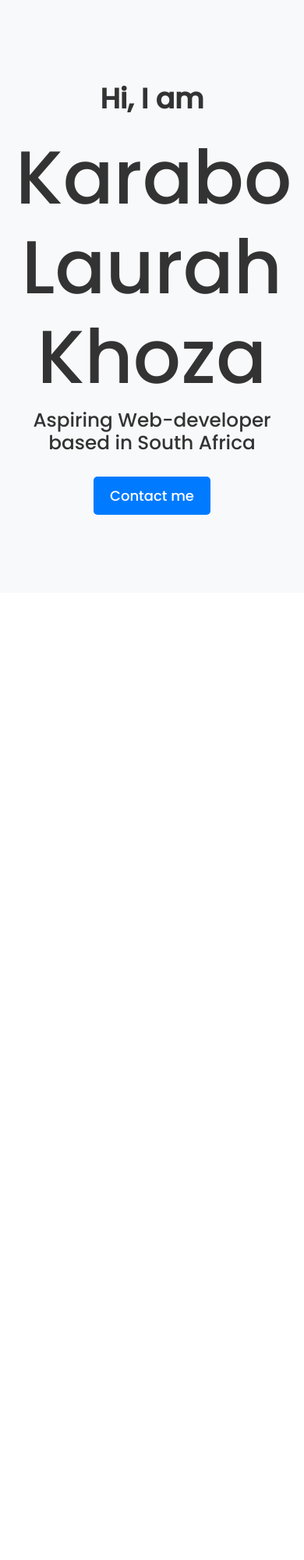
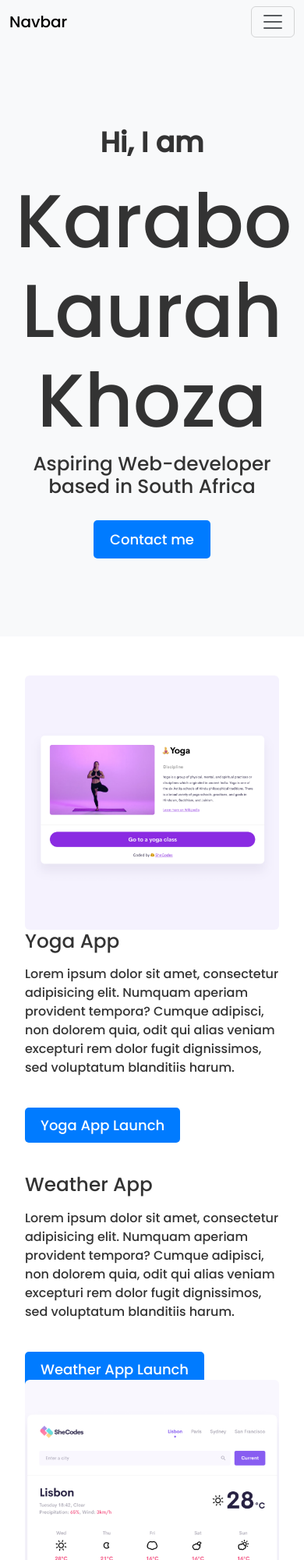
Before and after one commit to Karabo-Khoza/personal-portfolio-project, a plain HTML site: page index.html in a window 390 px wide. Shown: the top 2000 px of the page at 78% size. Before the commit the page ends 844 px from the top, so only its background shows below. Drawn offline with nearby package versions, Linux system fonts and the light colour scheme.

Commit message:
Completed technical elements of the landing page

```diff
--- a/index.html
+++ b/index.html
@@ -28,11 +28,109 @@
     <title>Personal</title>
   </head>
   <body>
+    <nav class="navbar navbar-expand-lg bg-body-tertiary">
+      <div class="container-fluid">
+        <a class="navbar-brand" href="#">Navbar</a>
+        <button
+          class="navbar-toggler"
+          type="button"
+          data-bs-toggle="collapse"
+          data-bs-target="#navbarNavAltMarkup"
+          aria-controls="navbarNavAltMarkup"
+          aria-expanded="false"
+          aria-label="Toggle navigation"
+        >
+          <span class="navbar-toggler-icon"></span>
+        </button>
+        <div class="collapse navbar-collapse" id="navbarNavAltMarkup">
+          <div class="navbar-nav">
+            <a class="nav-link active" aria-current="page" href="#">Home</a>
+            <a class="nav-link" href="#">Features</a>
+            <a class="nav-link" href="#">Pricing</a>
+            <a class="nav-link disabled" aria-disabled="true">Disabled</a>
+          </div>
+        </div>
+      </div>
+    </nav>
     <div class="header">
       <p>Hi, I am</p>
       <h1>Karabo Laurah Khoza</h1>
       <h2>Aspiring Web-developer based in South Africa</h2>
       <a href="#" class="btn btn-branding">Contact me</a>
     </div>
+    <div class="main">
+      <div class="container">
+        <div class="row">
+          <div class="col-md-6">
+            <img src="images/yoga.png" alt="Yoga" class="img-fluid rounded" />
+          </div>
+          <div class="col-md-6">
+            <h2 class="mb-3">Yoga App</h2>
+            <p class="app-description">
+              Lorem ipsum dolor sit amet, consectetur adipisicing elit. Numquam
+              aperiam provident tempora? Cumque adipisci, non dolorem quia, odit
+              qui alias veniam excepturi rem dolor fugit dignissimos, sed
+              voluptatum blanditiis harum.
+            </p>
+            <div class="mt-5">
+              <a href="#" class="btn-branding" title="click to launch"
+                >Yoga App Launch</a
+              >
+            </div>
+          </div>
+        </div>
+        <div class="row mt-5">
+          <div class="col-md-6">
+            <h2 class="mb-3">Weather App</h2>
+            <p class="app-description">
+              Lorem ipsum dolor sit amet, consectetur adipisicing elit. Numquam
+              aperiam provident tempora? Cumque adipisci, non dolorem quia, odit
+              qui alias veniam excepturi rem dolor fugit dignissimos, sed
+              voluptatum blanditiis harum.
+            </p>
+            <div class="mt-5">
+              <a href="#" class="btn-branding" title="click to launch"
+                >Weather App Launch</a
+              >
+            </div>
+          </div>
+          <div class="col-md-6">
+            <img
+              src="images/weather.png"
+              alt="Weather"
+              class="img-fluid rounded"
+            />
+          </div>
+        </div>
+        <div class="row mt-5">
+          <div class="col-md-6">
+            <img
+              src="images/yogurt.png"
+              alt="Yogurt"
+              class="img-fluid rounded"
+            />
+          </div>
+          <div class="col-md-6">
+            <h2 class="mb-3">Yogurt App</h2>
+            <p class="app-description">
+              Lorem ipsum dolor sit amet, consectetur adipisicing elit. Numquam
+              aperiam provident tempora? Cumque adipisci, non dolorem quia, odit
+              qui alias veniam excepturi rem dolor fugit dignissimos, sed
+              voluptatum blanditiis harum.
+            </p>
+            <div class="mt-5">
+              <a href="#" class="btn-branding" title="click to launch"
+                >Yogurt App Launch</a
+              >
+            </div>
+          </div>
+        </div>
+      </div>
+    </div>
+    <div class="footer">
+      <h2>Work inquiry</h2>
+      <a href="#" class="btn btn-branding">Contact me</a>
+      <p>&copy; 2025 Karabo Laurah Khoza. All rights reserved.</p>
+    </div>
   </body>
 </html>
--- a/src/style.css
+++ b/src/style.css
@@ -32,3 +32,14 @@ h1 {
   font-size: 18px;
   margin-top: 20px;
 }
+
+.main {
+  padding: 50px 20px;
+  margin: 0 auto;
+}
+
+.footer {
+  text-align: center;
+  padding: 100px 20px;
+  background-color: #f8f9fa;
+}
```
Also changed, not shown: images/weather.png (added), images/yoga.png (added), images/yogurt.png (added).
